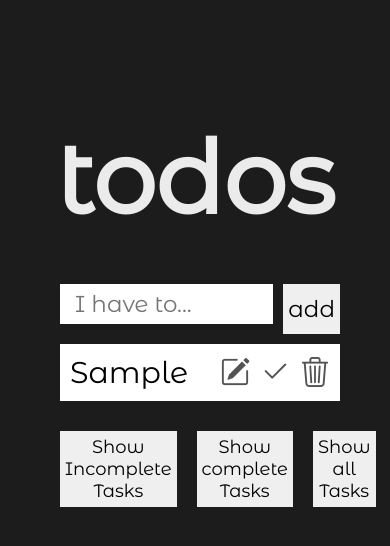
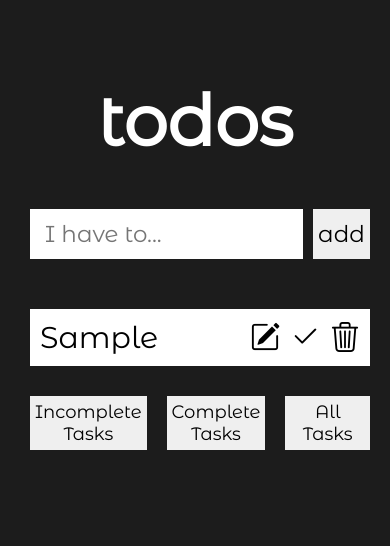
Before and after one commit to denisvlas/task-management, a React (Create React App) app: page / in a window 390 px wide. Both pictures are taken after typing "Sample" into the empty fields and a click on the button "add". Shown: the top 546 px of the page. Built offline with nearby package versions, Linux system fonts and the light colour scheme.

Commit message:
bug  fix

```diff
--- a/src/components/Footer.tsx
+++ b/src/components/Footer.tsx
@@ -64,13 +64,13 @@ const Footer:React.FC<Props>= ({todo,setTodo}) => {
     }
       {todo.length>0?<div className='footer-btn'>
             <button className='show-incomplete' onClick={()=>showIncompleteTasks()}>
-              Show Incomplete Tasks
+              Incomplete Tasks
             </button>
             <button className='show-complete' onClick={()=>showCompleteTasks()}>
-              Show complete Tasks
+              Complete Tasks
             </button>
             <button className='show-all-tasks' onClick={()=>showAll()}>
-              Show all Tasks
+             All Tasks
             </button>
         </div>: ''}
 
--- a/src/index.css
+++ b/src/index.css
@@ -1,3 +1,4 @@
+
 @import url(https://fonts.googleapis.com/css2?family=Montserrat+Alternates&display=swap);body {
   background: #1c1c1c
 }
@@ -167,21 +168,32 @@ button:hover {
 }
 
 @media screen and (max-width: 1200px) {
+
+  *{color: black;}
+
+  h1{
+    color:white;
+  }
+
+  input{
+    border-radius: 0;
+    height: 50px;
+  }
   .App {
-      font-size:50px;
-      padding-top: 30%;
+      font-size:35px;
+      padding-top: 20%;
       width: 100%
   }
 
   .add-task-section {
       gap: 10px;
       padding-top: 20px;
-      width: 100%
+      width: 100%;
+      margin-bottom: 30px;
   }
 
   .add-task-input {
       height: 50px;
-      width: 100%
   }
 
   .add-task-btn {
@@ -189,12 +201,16 @@ button:hover {
       color: #000;
       height: 50px;
       justify-content: center;
-      width: 70px
+      width: 70px;
   }
 
   .todo-task-wrapper {
-      width: 80%
+      width: 100%;
+      padding: 10px 30px;
+
   }
+
+
 
   .footer-btn {
       min-height: 70px
```
